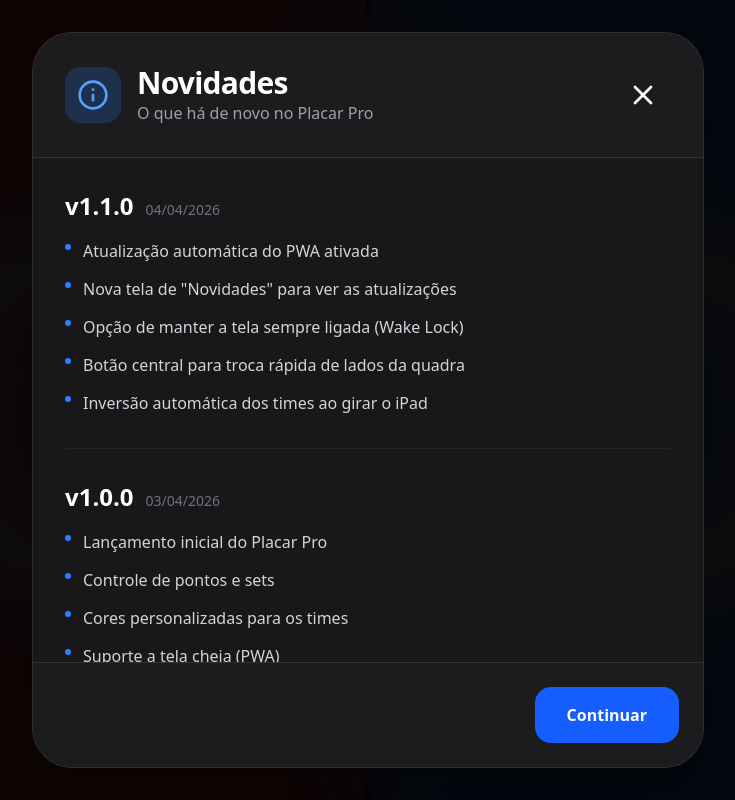
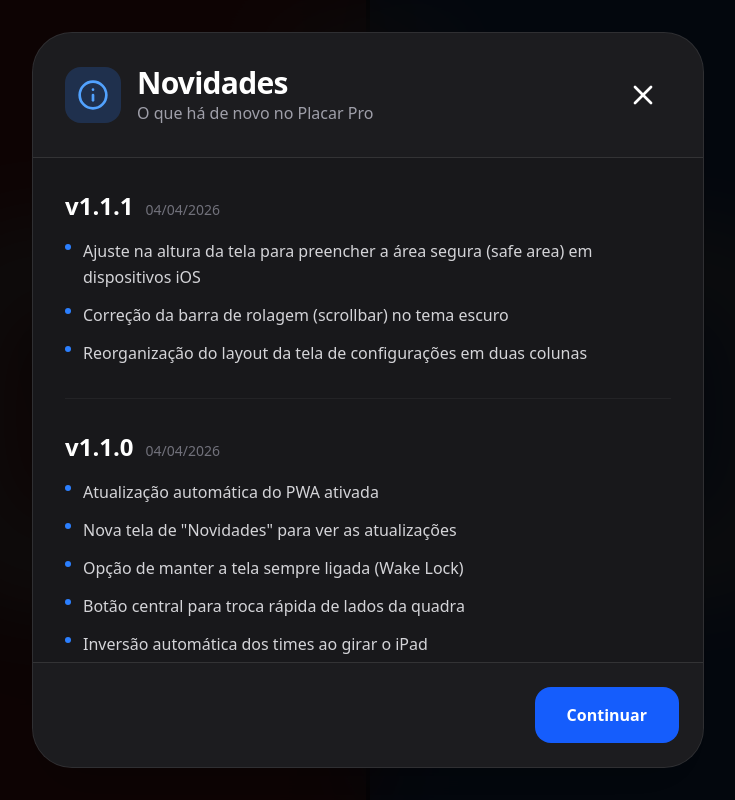
Before and after one commit to elysonsarmento/placar.github.io, a React (Vite) app: page / in a window 1280 px wide. Shown: the whole page, without its empty margins (272-1007 px from the left). Built offline with nearby package versions, Linux system fonts and the light colour scheme.

Commit message:
feat: Update app version and PWA manifest
Increments the application version to 1.1.1 and updates the PWA manifest with the new version ID. Also, adds a new entry to the changelog reflecting the changes in version 1.1.1, including safe area adjustments and scrollbar fixes.

```diff
--- a/package.json
+++ b/package.json
@@ -1,7 +1,7 @@
 {
   "name": "react-example",
   "private": true,
-  "version": "0.0.0",
+  "version": "1.1.1",
   "type": "module",
   "scripts": {
     "dev": "vite --port=3000 --host=0.0.0.0",
--- a/src/changelog.ts
+++ b/src/changelog.ts
@@ -1,6 +1,15 @@
-export const APP_VERSION = '1.1.0';
+export const APP_VERSION = '1.1.1';
 
 export const CHANGELOG = [
+  {
+    version: '1.1.1',
+    date: '04/04/2026',
+    features: [
+      'Ajuste na altura da tela para preencher a área segura (safe area) em dispositivos iOS',
+      'Correção da barra de rolagem (scrollbar) no tema escuro',
+      'Reorganização do layout da tela de configurações em duas colunas'
+    ]
+  },
   {
     version: '1.1.0',
     date: '04/04/2026',
--- a/vite.config.ts
+++ b/vite.config.ts
@@ -15,6 +15,7 @@
         registerType: 'autoUpdate',
         includeAssets: ['favicon.ico', 'apple-touch-icon.png', 'mask-icon.svg'],
         manifest: {
+          id: '/?v=1.1.1',
           name: 'Placar PWA',
           short_name: 'Placar',
           description: 'Placar Esportivo PWA',
```
